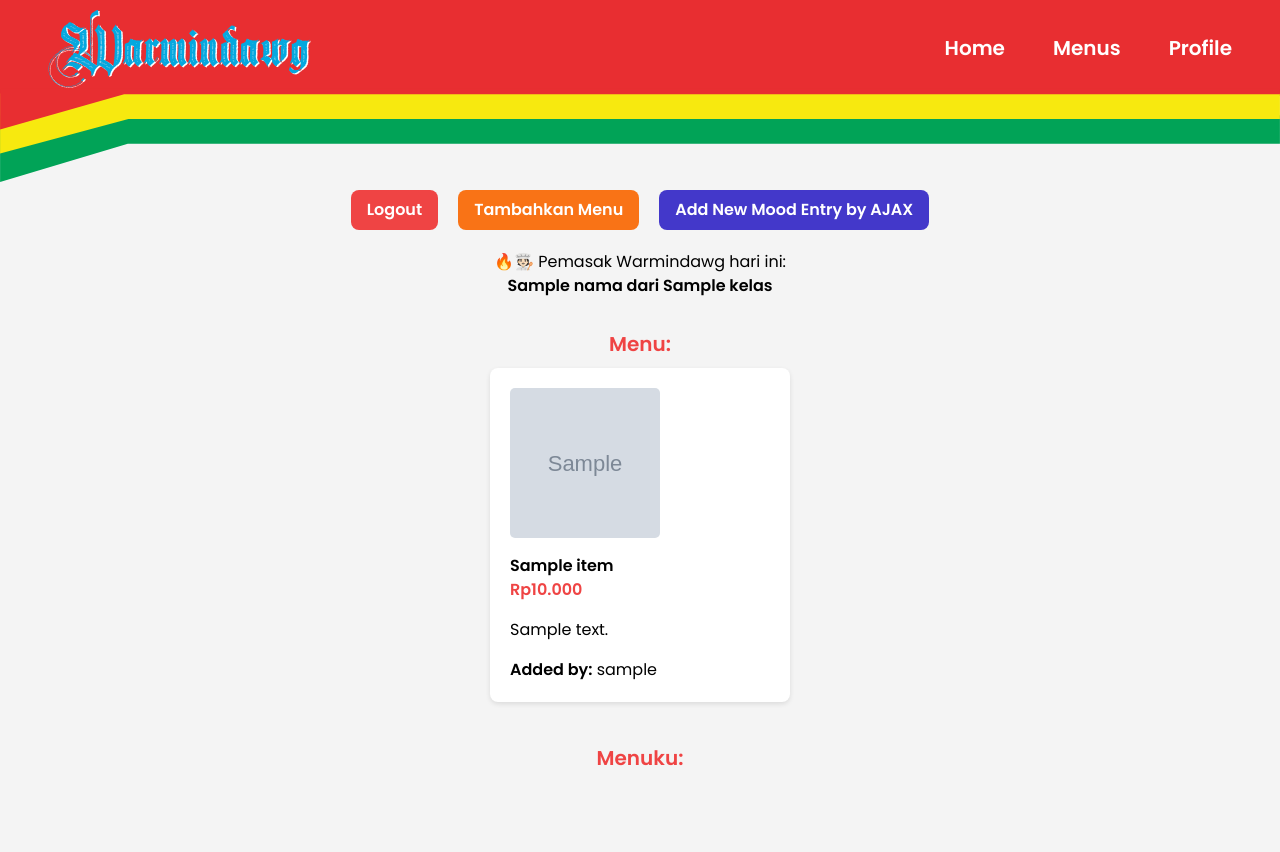
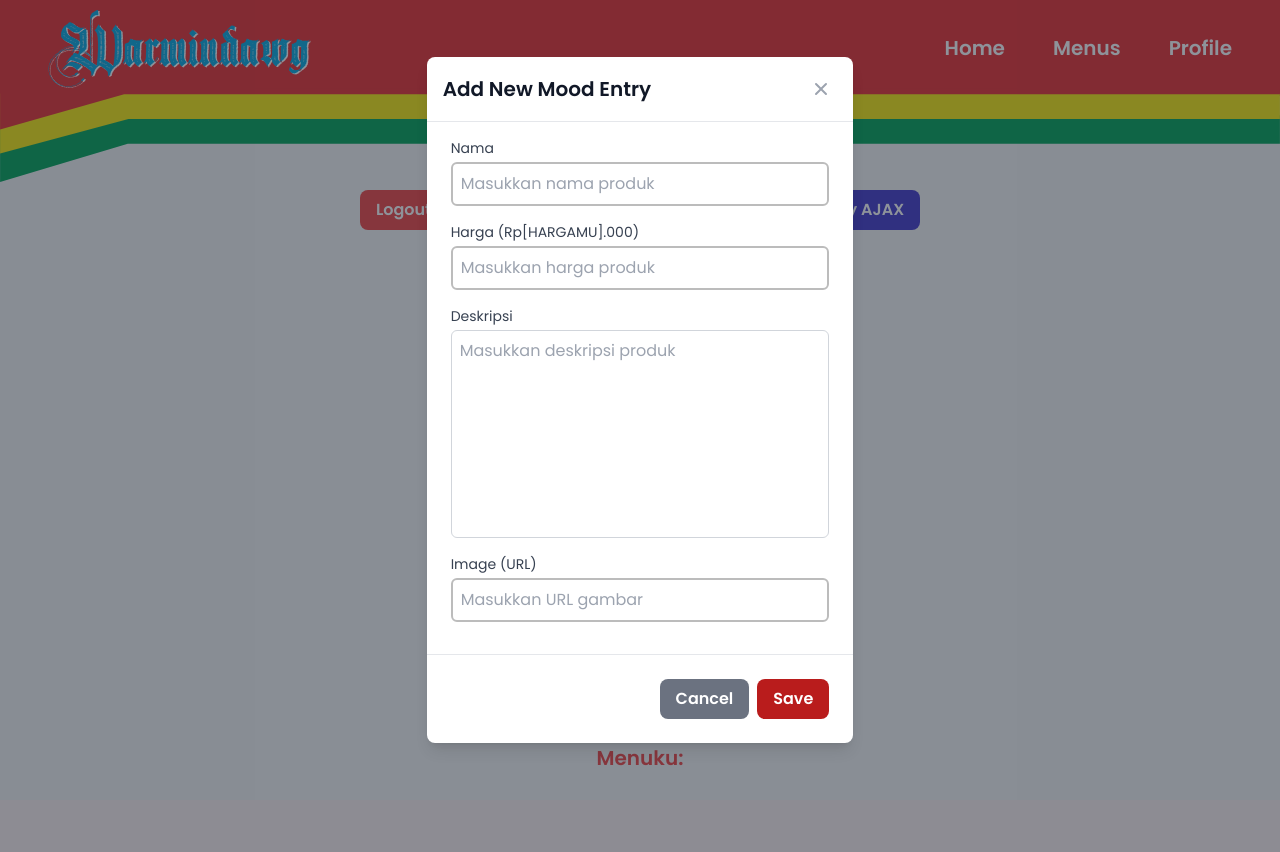
Before and after one commit to soydoradesu/warmindawg, a Django app: template main/templates/home.html in a window 1280 px wide, after a click on "Tambahkan Menu By AJAX". Shown: the top 852 px of the page. After the commit the page ends 765 px from the top, so only its background shows below. Run offline with Django 5.2, Linux system fonts and the light colour scheme; tables that the repository leaves empty hold one stand-in row (values such as "Sample post"); the template is opened without the code that fills it: values that come from a table or form of the project are taken from there, most other values are stand-ins (such as "Sample title", 1, 10 or a date in 2020); grey boxes marked "Sample" are stand-in pictures; data that the repository does not hold is empty; some libraries are stand-ins or nearby versions.

Commit message:
can show module but cannot show entries

```diff
--- a/main/templates/home.html
+++ b/main/templates/home.html
@@ -18,7 +18,7 @@
             </button>
         </a>
         <button data-modal-target="crudModal" data-modal-toggle="crudModal" class="btn bg-indigo-700 hover:bg-indigo-600 text-white font-bold py-2 px-4 rounded-lg transition duration-300 ease-in-out transform hover:-translate-y-1 hover:scale-105" onclick="showModal();">
-          Add New Mood Entry by AJAX
+          Tambahkan Menu By AJAX
         </button>
     </div>
     <p style="text-align: center;">
@@ -113,23 +113,33 @@
           <div class="px-6 py-4 space-y-6 form-style">
             <form id="itemEntryForm">
                 <div class="mb-4">
-                <label for="item" class="block text-sm font-medium text-gray-700">Mood</label>
-                <input type="text" id="item" name="item" class="mt-1 block w-full border border-gray-300 rounded-md p-2 hover:border-indigo-700" placeholder="Enter your mood" required>
+                    <label for="name" class="block text-sm font-medium text-gray-700">Nama</label>
+                    <input type="text" id="name" name="name" class="mt-1 block w-full border border-gray-300 rounded-md p-2 hover:border-red-700" placeholder="Masukkan nama produk" required>
                   </div>
+
+                  <!-- Price Field -->
                   <div class="mb-4">
-                <label for="feelings" class="block text-sm font-medium text-gray-700">Feelings</label>
-                <textarea id="feelings" name="feelings" rows="3" class="mt-1 block w-full h-52 resize-none border border-gray-300 rounded-md p-2 hover:border-indigo-700" placeholder="Describe your feelings" required></textarea>
+                    <label for="price" class="block text-sm font-medium text-gray-700">Harga (Rp[HARGAMU].000)</label>
+                    <input type="number" id="price" name="price" min="1" max="100000" class="mt-1 block w-full border border-gray-300 rounded-md p-2 hover:border-red-700" placeholder="Masukkan harga produk" required>
                   </div>
+
+                  <!-- Description Field -->
                   <div class="mb-4">
-                <label for="item" class="block text-sm font-medium text-gray-700">Mood Intensity (1-10)</label>
-                <input type="number" id="item" name="item" min="1" max="10" class="mt-1 block w-full border border-gray-300 rounded-md p-2 hover:border-indigo-700" required>
+                    <label for="description" class="block text-sm font-medium text-gray-700">Deskripsi</label>
+                    <textarea id="description" name="description" rows="3" class="mt-1 block w-full h-52 resize-none border border-gray-300 rounded-md p-2 hover:border-red-700" placeholder="Masukkan deskripsi produk" required></textarea>
+                  </div>
+
+                  <!-- Image Field -->
+                  <div class="mb-4">
+                    <label for="image" class="block text-sm font-medium text-gray-700">Image (URL)</label>
+                    <input type="text" id="image" name="image" class="mt-1 block w-full border border-gray-300 rounded-md p-2 hover:border-red-700" placeholder="Masukkan URL gambar" required>
                   </div>
             </form>
           </div>
           <!-- Modal footer -->
           <div class="flex flex-col space-y-2 md:flex-row md:space-y-0 md:space-x-2 p-6 border-t border-gray-200 rounded-b justify-center md:justify-end">
             <button type="button" class="bg-gray-500 hover:bg-gray-600 text-white font-bold py-2 px-4 rounded-lg" id="cancelButton">Cancel</button>
-            <button type="submit" id="submitItemEntry" form="itemEntryForm" class="bg-indigo-700 hover:bg-indigo-600 text-white font-bold py-2 px-4 rounded-lg">Save</button>
+            <button type="submit" id="submitItemEntry" form="itemEntryForm" class="bg-red-700 hover:bg-red-600 text-white font-bold py-2 px-4 rounded-lg">Save</button>
           </div>
         </div>
       </div>
@@ -153,33 +163,33 @@
 
         if (itemEntries.length === 0 ) {
             classNameString = "flex flex-col items-center justify-center min-h-[24rem] p-6";
-            htmlString =
+            htmlString = `
                 <h3 class="text-center pt-4">
                     <strong>Kamu belum memasukkan menu!</strong>
                 </h3>
-                ;
+            `;
         }
         else {
             classNameString = "columns-1 sm:columns-2 lg:columns-3 gap-6 space-y-6 w-full";
             itemEntries.forEach((item) => {
-                htmlString +=
+                htmlString += `
                 <li>
-                    <img src="${ item.fields.image }" alt="${ item.fields.name }" class="fixed-image"></img>
+                    <img src="${item.fields.image}" alt="${item.fields.name}" class="fixed-image">
                     <p class="pt-4">
-                    <strong>${ item.fields.name }</strong>
+                        <strong>${item.fields.name}</strong>
                     </p>
                     <p class="text-red-500 font-bold">
-                        Rp${ item.fields.price }.000
+                        Rp${item.fields.price}.000
                     </p>
                     <p class="product-description pt-4">
-                        ${ item.fields.description }
+                        ${item.fields.description}
                     </p>
                     <p class="product-description pt-4">
-                        <strong>Added by:</strong> ${ item.fields.user.username }
+                        <strong>Added by:</strong> ${item.fields.user}
                     </p>
                     <div style="justify-content: center; text-align: center; display: flex; gap: 12px; margin-bottom: 20px" class="pt-4">
                         <a href="/edit_menu/${item.pk}">
-                                <button  class="w-full px-10 py-2 text-white bg-orange-500 hover:bg-orange-600 rounded-lg focus:outline-none focus:ring-2 focus:ring-orange-600 focus:ring-opacity-50">
+                            <button class="w-full px-10 py-2 text-white bg-orange-500 hover:bg-orange-600 rounded-lg focus:outline-none focus:ring-2 focus:ring-orange-600 focus:ring-opacity-50">
                                 <strong>Ubah</strong>
                             </button>
                         </a>
@@ -190,8 +200,8 @@
                         </a>
                     </div>
                 </li>
-            });
-        }
+            `;
+        })}
         document.getElementById("item_entry_cards").innerHTML = classNameString;
         document.getElementById("item_entry_cards").className = htmlString;
     }
--- a/main/views.py
+++ b/main/views.py
@@ -115,20 +115,20 @@ def logout_user(request):
 def menu_list_json(request):
     # data = serializers.serialize('json', Item.objects.all())
     data = Item.objects.filter(user=request.user)
-    return HttpResponse(data, content_type='application/json')
+    return HttpResponse(serializers.serialize("json", data), content_type="application/json")
 
 def menu_list_xml(request):
     # data = serializers.serialize('xml', Item.objects.all())
     data = Item.objects.filter(user=request.user)
-    return HttpResponse(data, content_type='application/xml')
+    return HttpResponse(serializers.serialize("xml", data), content_type="application/xml")
 
 def menu_detail_json(request, pk):
     data = serializers.serialize('json', [Item.objects.get(pk=pk)])
-    return HttpResponse(data, content_type='application/json')
+    return HttpResponse(serializers.serialize("json", data), content_type="application/json")
 
 def menu_detail_xml(request, pk):
     data = serializers.serialize('xml', [Item.objects.get(pk=pk)])
-    return HttpResponse(data, content_type='application/xml')
+    return HttpResponse(serializers.serialize("xml", data), content_type="application/xml")
 
 def edit_menu(request, pk):
     # Get mood entry berdasarkan id
--- a/requirements.txt
+++ b/requirements.txt
@@ -5,3 +5,4 @@ psycopg2-binary
 requests
 urllib3
 pillow
+sqlite3
```
Lines whose indentation alone changed are shown as unchanged.
